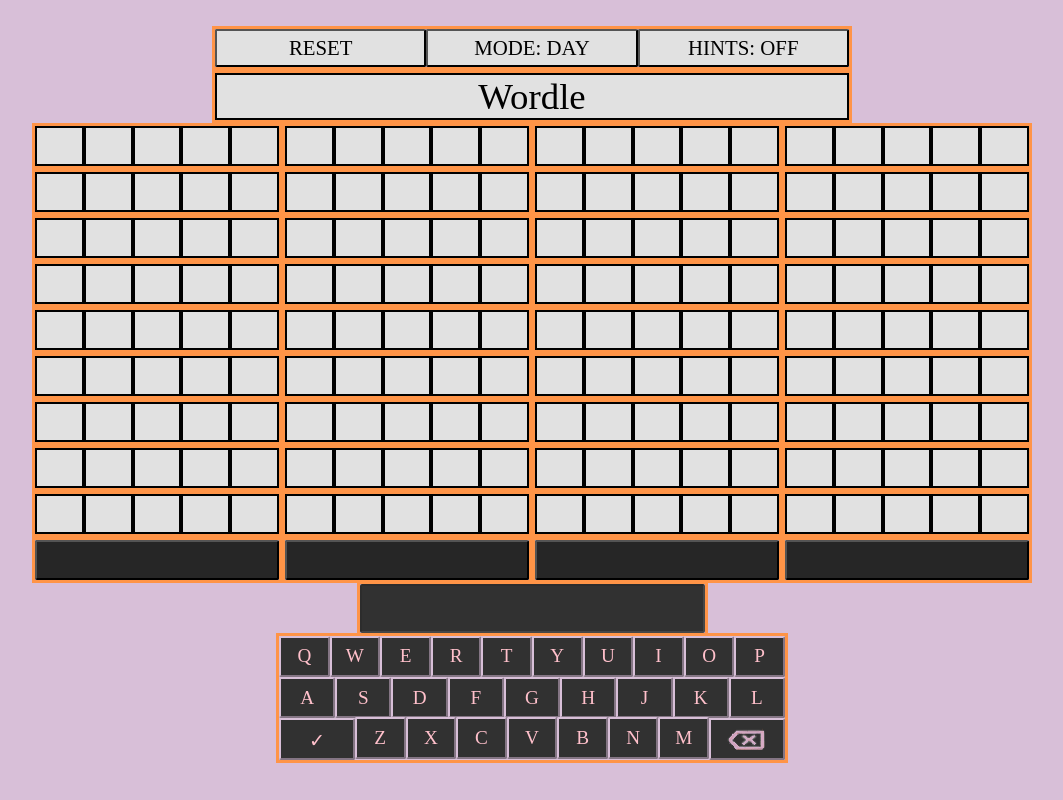
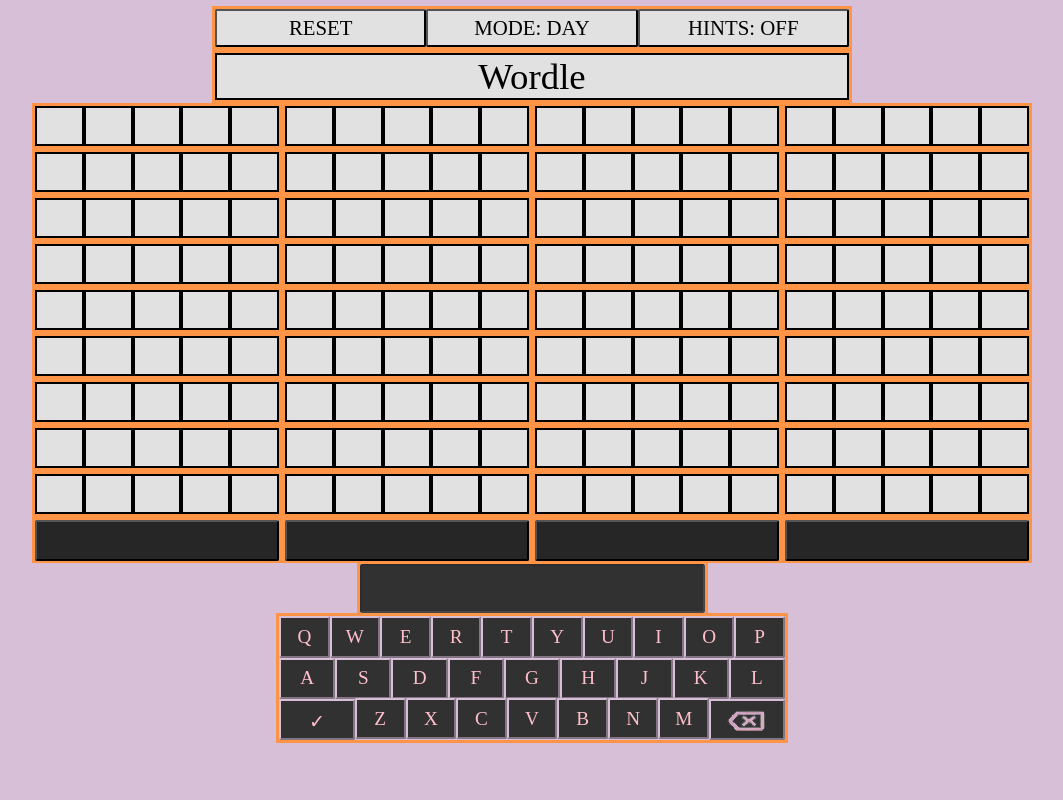
Before and after one commit to ajbarga/word-game, a React (Create React App) app: page / in a window 1280 px wide. Shown: the whole page, without its empty margins (108-1171 px from the left). Built offline with nearby package versions, Linux system fonts and the light colour scheme.

Commit message:
Update css

```diff
--- a/src/css/App.css
+++ b/src/css/App.css
@@ -8,7 +8,7 @@ div {
 }
 body {
 	margin: 0 auto;
-	padding-top: 2%;
+	padding-top: 0.5%;
 	align-content: center;
 	text-align: center;
 	background-color: #D8BFD8
@@ -147,7 +147,7 @@ p {
 	width: 100%;
 	-webkit-user-select: none;
 	user-select: disabled;
-	font-size: 0.8vw;
+	font-size: 0.7vw;
 	background-color: #262626;
 	color: #FFC0CB;
 	border-color: #000000;
```
